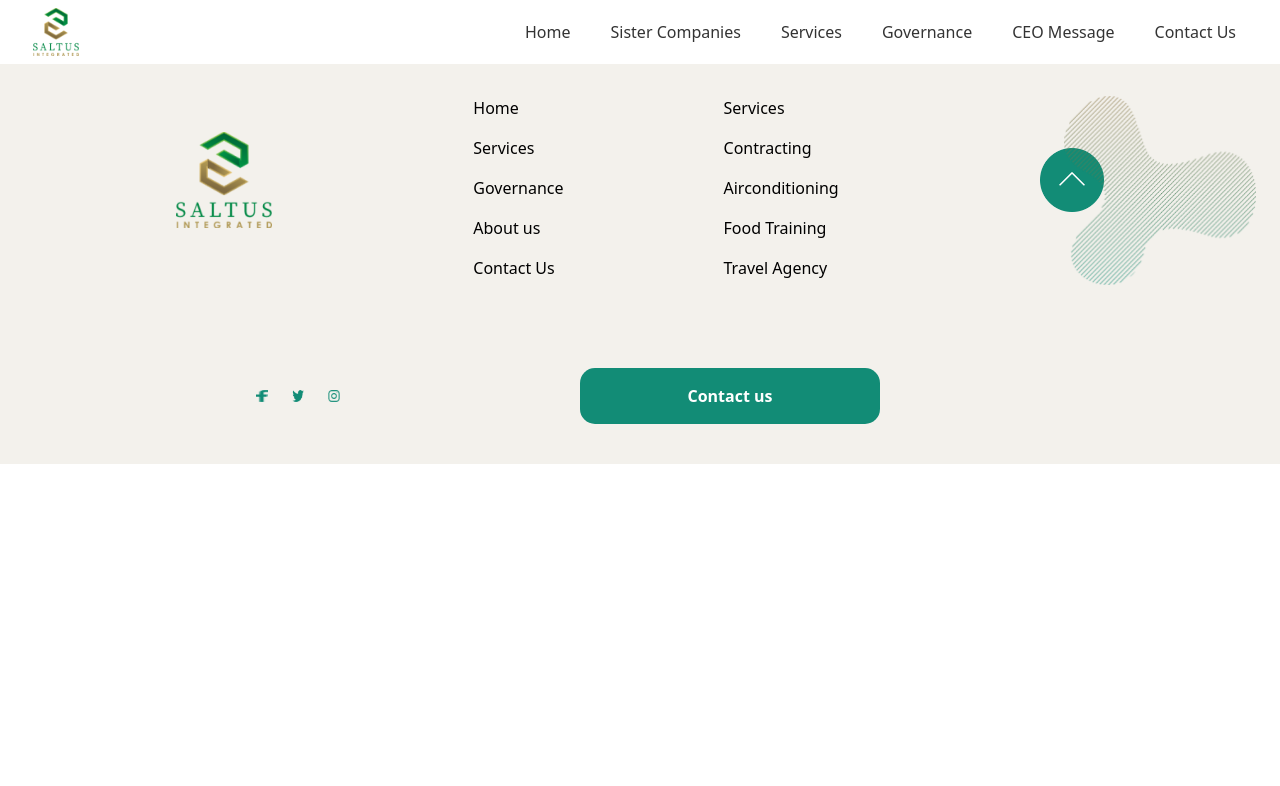
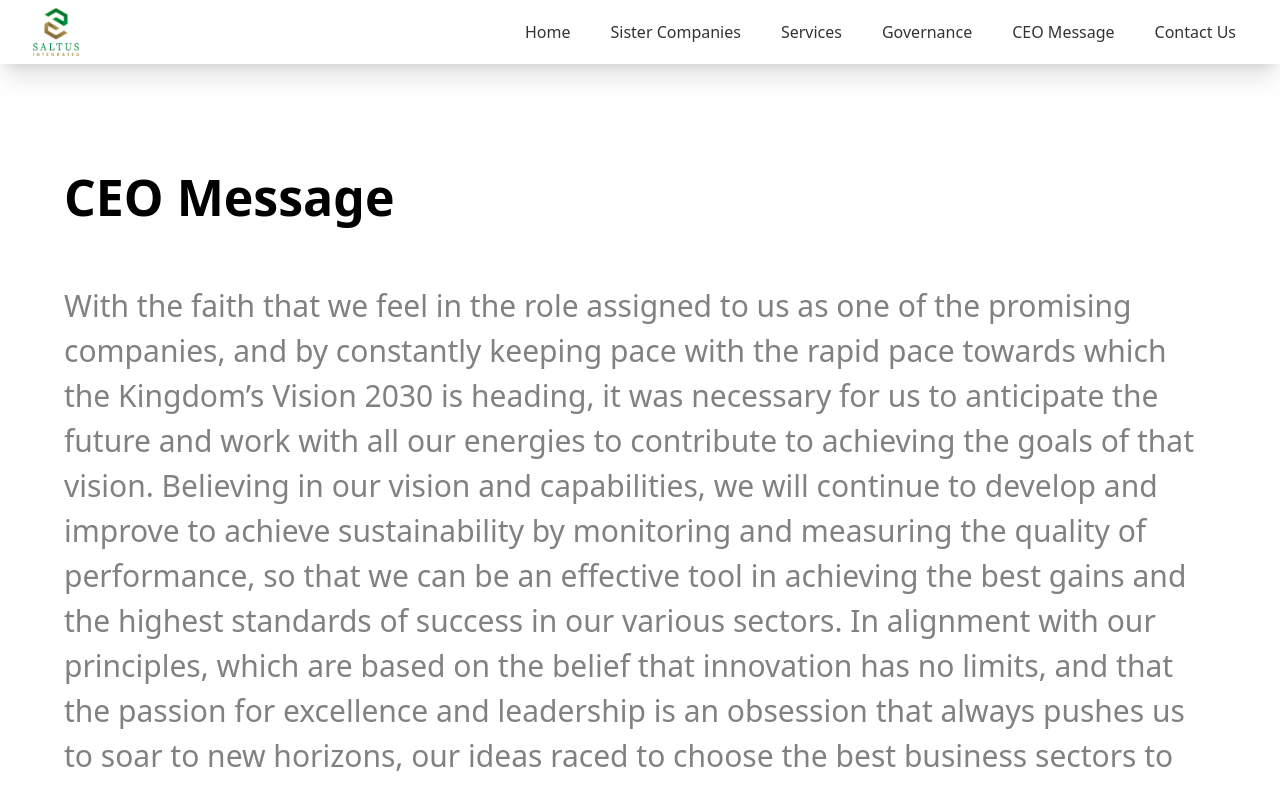
Before and after one commit to Zeyad-Hegazy/saltus, a React (Vite) app: page /ceo-message in a window 1280 px wide. Shown: the top 786 px of the page. Built offline with nearby package versions, Linux system fonts and the light colour scheme.

Commit message:
create ceo message page

```diff
--- a/src/App.jsx
+++ b/src/App.jsx
@@ -3,6 +3,7 @@ import Navbar from "./components/Navbar.jsx";
 import Footer from "./components/Footer.jsx";
 import Home from "./pages/Home.jsx";
 import ContactForm from "./pages/ContactForm.jsx";
+import CeoMessage from "./pages/CeoMessage.jsx";
 
 const App = () => {
 	return (
@@ -11,6 +12,7 @@ const App = () => {
 			<Routes>
 				<Route path="/" element={<Home />} />
 				<Route path="/contact" element={<ContactForm />} />
+				<Route path="/ceo-message" element={<CeoMessage />} />
 			</Routes>
 			<Footer />
 		</>
--- a/src/components/Navbar.jsx
+++ b/src/components/Navbar.jsx
@@ -15,7 +15,7 @@ const Navbar = () => {
 	};
 
 	return (
-		<nav>
+		<nav className="shadow-xl">
 			<div className="max-w-7xl mx-auto px-4 sm:px-6 lg:px-8">
 				<div className="flex items-center justify-between h-16">
 					<div className="flex items-center justify-between w-full h-full">
--- /dev/null
+++ b/src/pages/CeoMessage.jsx
@@ -0,0 +1,36 @@
+const CeoMessage = () => {
+	return (
+		<section className="p-0 sm:p-[4rem]">
+			<div className="text-center sm:text-left">
+				<h1 className="mb-[3rem] mt-[2rem] text-[50px] text-[#000000] font-semibold">
+					CEO Message
+				</h1>
+				<p className="text-[30px] text-[#818181]">
+					With the faith that we feel in the role assigned to us as one of the
+					promising companies, and by constantly keeping pace with the rapid
+					pace towards which the Kingdom’s Vision 2030 is heading, it was
+					necessary for us to anticipate the future and work with all our
+					energies to contribute to achieving the goals of that vision.
+					Believing in our vision and capabilities, we will continue to develop
+					and improve to achieve sustainability by monitoring and measuring the
+					quality of performance, so that we can be an effective tool in
+					achieving the best gains and the highest standards of success in our
+					various sectors. In alignment with our principles, which are based on
+					the belief that innovation has no limits, and that the passion for
+					excellence and leadership is an obsession that always pushes us to
+					soar to new horizons, our ideas raced to choose the best business
+					sectors to ensure sustainability in investment, which encourages us to
+					provide more effort, always strive for the best, and provide
+					investment opportunities. To make these sectors more developed and
+					prosperous. Today, we look forward to achieving our ambitions to
+					enhance our capabilities, strengthen our partnerships, and develop our
+					resources, through diligent work, professional teams, a clear vision,
+					and thoughtful future plans that will achieve leadership in our field
+					of expertise, so that we can truly be partners in success.
+				</p>
+			</div>
+		</section>
+	);
+};
+
+export default CeoMessage;
--- a/src/pages/ContactForm.jsx
+++ b/src/pages/ContactForm.jsx
@@ -19,7 +19,7 @@ const ContactForm = () => {
 	};
 
 	return (
-		<div className="section_settings flex flex-col sm:flex-row justify-center items-center xl:items-start gap-[5rem] sm:gap-[10rem]">
+		<section className="section_settings flex flex-col sm:flex-row justify-center items-center xl:items-start gap-[5rem] sm:gap-[10rem]">
 			<div className="w-[60%] h-full flex justify-center items-center">
 				<img src={mail} alt="mail image" className="w-full h-auto" />
 			</div>
@@ -62,7 +62,7 @@ const ContactForm = () => {
 					</button>
 				</form>
 			</div>
-		</div>
+		</section>
 	);
 };
 
```
